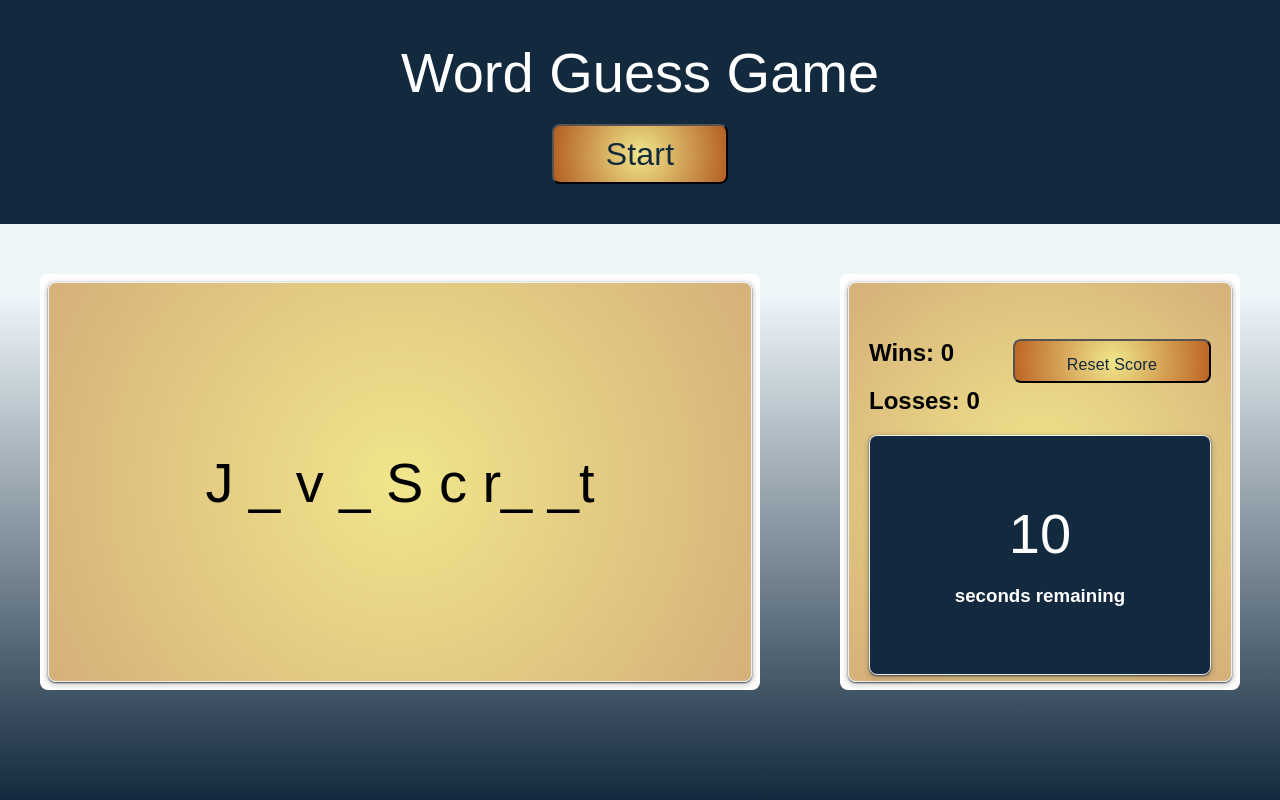
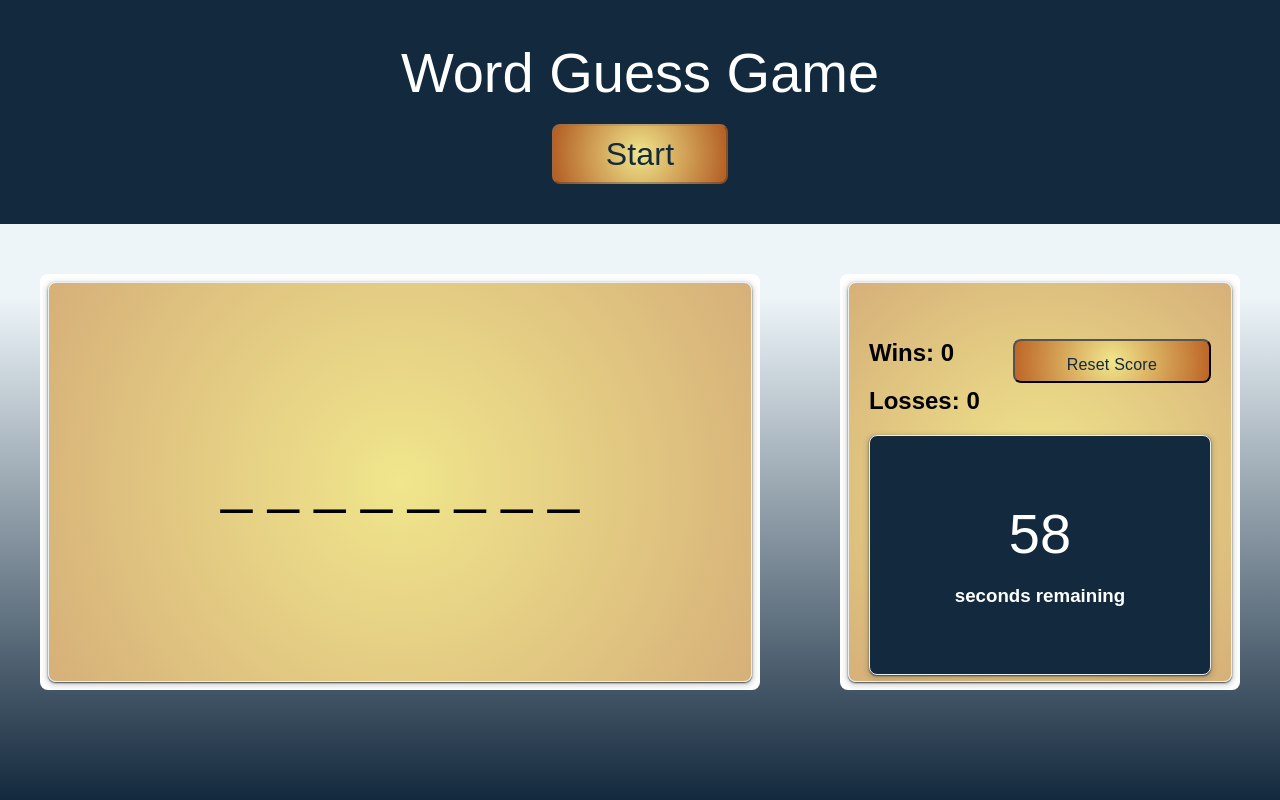
Before and after one commit to Purplepenguin67/word-guess-game, a plain HTML site: page index.html in a window 1280 px wide. Both pictures are taken after a click on the button "Start". Drawn offline with Linux system fonts and the light colour scheme; files that its build step writes are made by us from their sources.

Commit message:
added to index.html

```diff
--- a/index.html
+++ b/index.html
@@ -4,7 +4,7 @@
     <title>CSS Box Styling</title>
     <meta charset="UTF-8" />
     <meta name="viewport" content="width=device-width, initial-scale=1" />
-    <link rel="stylesheet" type="text/css" href="./assets/css/style.css" />
+    <link rel="stylesheet" type="text/css" href="css/style.css" />
   </head>
   <body>
     <header>
@@ -38,6 +38,6 @@
         </div>
       </section>
     </main>
-    <script src="assets/js/script.js"></script>
+    <script src="js/script.js"></script>
   </body>
 </html>
--- a/js/script.js
+++ b/js/script.js
@@ -28,7 +28,7 @@ function init() {
 // The startGame function is called when the start button is clicked
 function startGame() {
   isWin = false;
-  timerCount = 10;
+  timerCount = 60;
   // Prevents start button from being clicked when round is in progress
   startButton.disabled = true;
   renderBlanks()
```
